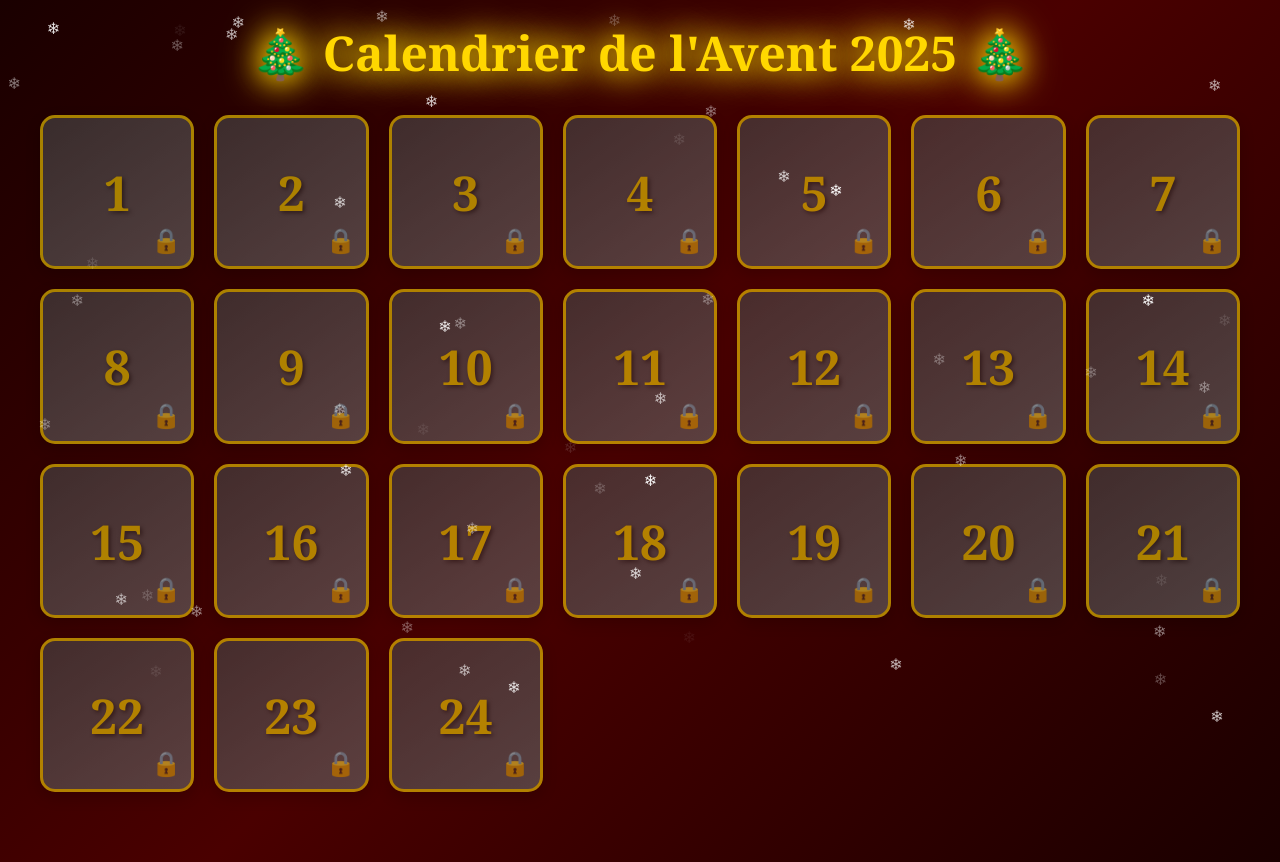
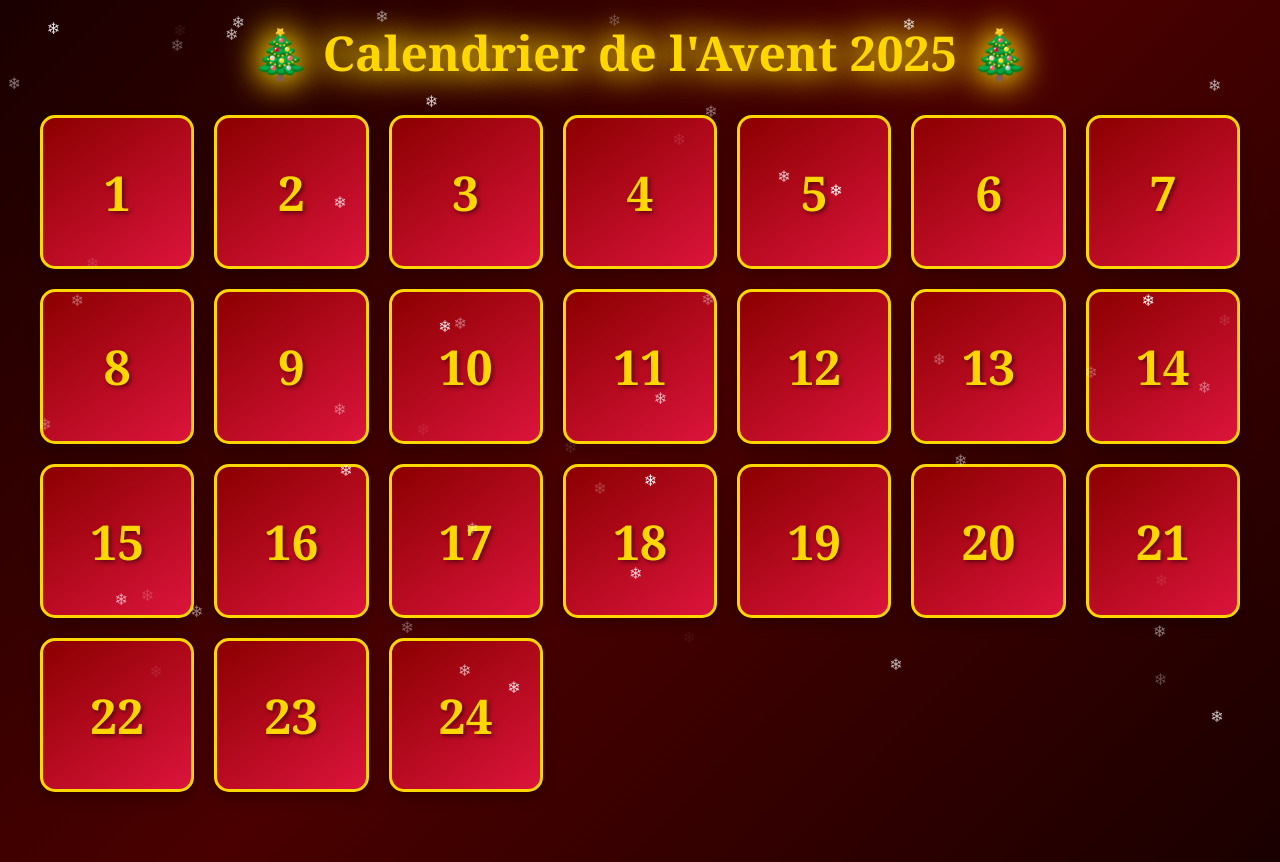
Before and after one commit to AurelSaturnInetum/calendrier2025, a plain HTML site: page index.html in a window 1280 px wide. Drawn offline with Linux system fonts and the light colour scheme.

Commit message:
Update index.html

```diff
--- a/index.html
+++ b/index.html
@@ -345,15 +345,15 @@
     <script>
         // Configuration du contenu de chaque jour
         const dayContents = {
-            1: { type: 'text', content: 'Bienvenue dans le calendrier de l\'avent ! Pleins de bonnes choses vous attendent durant ce beau mois de décembre. Soyez curieux, attentifs, joyeux et émerveillés par cette fête de fin d\'année. Soyez sages 🎅' },
-            2: { type: 'image', content: 'https://media.giphy.com/media/3oEjI6SIIHBdRxXI40/giphy.gif' },
-            3: { type: 'video', content: 'https://commondatastorage.googleapis.com/gtv-videos-bucket/sample/BigBuckBunny.mp4' },
+            1: { type: 'text', content: 'Bienvenue dans le calendrier de l\'avent ! Pleins de bonnes choses vous attendent durant ce beau mois de décembre. Soyez curieux, attentifs, joyeux et émerveillés par cette fête de fin d\'année. Soyez sages 🎅' }, // OK NE PAS TOUCHER
+            2: { type: 'image', content: 'https://media0.giphy.com/media/v1.Y2lkPTc5MGI3NjExNHp1djA0bDI3cHBoOWwwaWRrYXNlNXk5cm55YnF5bTFtNzY3bmx6OSZlcD12MV9pbnRlcm5hbF9naWZfYnlfaWQmY3Q9Zw/LBAv3HJDl2WwU/giphy.gif' }, // OK NE PAS TOUCHER
+            3: { type: 'youtube', content: 'https://www.youtube.com/embed/BBJa32lCaaY' }, // OK NE PAS TOUCHER
             4: { type: 'sudoku', difficulty: 'easy' },
             5: { type: 'image', content: 'https://exemple.com/votre-image.jpg' },
             6: { type: 'text', content: 'Saint Nicolas est passé ! 🎅' },
             7: { type: 'youtube', content: 'https://www.youtube.com/embed/cxCfypz5yAo' },
             8: { type: 'text', content: 'Le Père Noël prépare son traîneau 🛷' },
-            9: { type: 'youtube', content: 'https://www.youtube.com/embed/27JZMgLZjj0' },
+            9: { type: 'youtube', content: 'https://www.youtube.com/embed/27JZMgLZjj0' }, // OK NE PAS TOUCHER
             10: { type: 'video', content: 'https://exemple.com/votre-video.mp4' },
             11: { type: 'text', content: 'L\'esprit de Noël est partout ! ✨' },
             12: { type: 'text', content: 'Plus que deux semaines ! 🎊' },
@@ -366,9 +366,9 @@
             19: { type: 'text', content: 'Presque là ! 🌠' },
             20: { type: 'text', content: 'Dernière ligne droite ! 🎊' },
             21: { type: 'text', content: 'C\'est bientôt la veille ! 🎅' },
-            22: { type: 'text', content: 'Plus que 3 jours ! 🎄' },
-            23: { type: 'text', content: 'Demain c\'est le grand soir ! 🌟' },
-            24: { type: 'text', content: 'Joyeux Réveillon de Noël ! 🎄🎅🎁' }
+            22: { type: 'text', content: 'Plus que 3 jours avant noël ! 🎄' },
+            23: { type: 'text', content: 'Les jours approchent ! ' },
+			24: { type: 'youtube', content: 'https://www.youtube.com/embed/BFvzay3z4RE' } // OK NE PAS TOUCHER
         };
 
         // Grilles de Sudoku pré-configurées (facile)
@@ -415,15 +415,15 @@
                 snow.appendChild(snowflake);
             }
         }
-
+		//---------------------------------------------PARTIE A METTRE POUR TESTER---------------------------------------------------------------
         // Obtenir la date actuelle (pour tester, vous pouvez changer cette valeur)
         function getCurrentDay() {
             const now = new Date();
-            // Pour tester, décommentez la ligne suivante et changez le jour
-            // return 10;
-            return now.getMonth() === 11 ? now.getDate() : 0;
+            // MODE TEST : décommentez la ligne suivante et changez le jour pour tester
+            return 25; // Simule le 10 décembre - changez ce chiffre pour tester d'autres jours
+            // return now.getMonth() === 11 ? now.getDate() : 0;
         }
-
+		//---------------------------------------------FIN DE LA PARTIE A METTRE POUR TESTER---------------------------------------------------------------
         // Charger l'état sauvegardé
         const openedDays = JSON.parse(localStorage.getItem('adventOpenedDays') || '[]');
 
@@ -619,12 +619,17 @@
 			} else if (content.type === 'video') {
 				modalBody.innerHTML = `<h2 style="color: #ffd700; margin-bottom: 20px;">Jour ${day}</h2><video controls autoplay><source src="${content.content}" type="video/mp4"></video>`;
 			} else if (content.type === 'youtube') {
+				// Ajout de ?autoplay=1 à l'URL pour lancer la vidéo automatiquement
+				const autoplayUrl = content.content.includes('?')
+					? `${content.content}&autoplay=1`
+					: `${content.content}?autoplay=1`;
+
 				modalBody.innerHTML = `
 					<h2 style="color: #ffd700; margin-bottom: 20px;">Jour ${day}</h2>
 					<iframe
 						width="100%"
 						height="500"
-						src="${content.content}"
+						src="${autoplayUrl}"
 						title="Vidéo du jour ${day}"
 						frameborder="0"
 						allow="accelerometer; autoplay; clipboard-write; encrypted-media; gyroscope; picture-in-picture; web-share"
```
